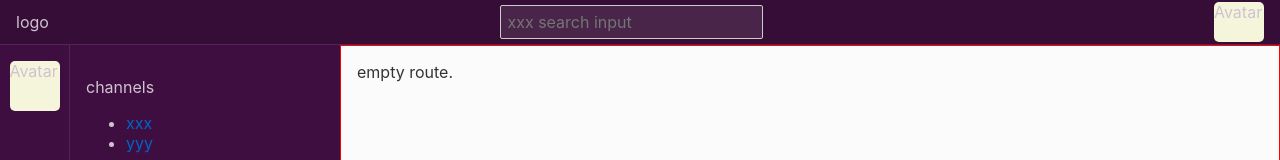
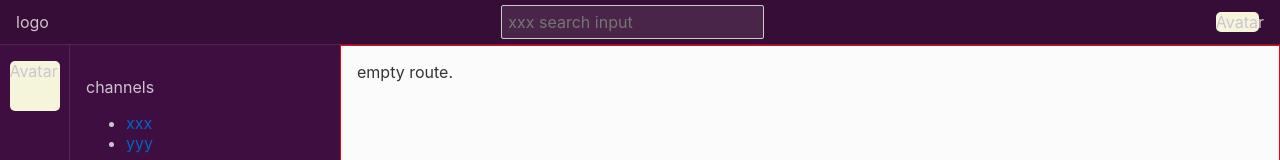
Before and after one commit to utkukaratas/selfslakc, a Svelte app in the folder frontend/: page / in a window 1280 px wide. Shown: the top 160 px of the page. Built offline with nearby package versions, Linux system fonts and the light colour scheme.

Commit message:
impl. a generic dropdown component.

```diff
--- /dev/null
+++ b/frontend/src/components/controls/Dropdown.svelte
@@ -0,0 +1,44 @@
+<script>
+  let self = null
+  let shouldShow = false
+
+  function handleClick() {
+    shouldShow = true
+  }
+
+  // xxx: impl. ondestroy
+  document.addEventListener('click', function(e) {
+    if (!self.contains(e.target)) {
+      shouldShow = false
+    }
+  });
+</script>
+
+<style>
+  .dropdown {
+    position: relative;
+    display: inline-block;
+  }
+
+  .dropdown-content {
+    display: none;
+    position: absolute;
+    background-color: #f1f1f1;
+    min-width: 160px;
+    box-shadow: 0px 8px 16px 0px rgba(0, 0, 0, 0.2);
+    z-index: 1;
+  }
+
+  .show {
+    display: block;
+  }
+</style>
+
+<div bind:this={self} class="dropdown" on:click="{handleClick}">
+  <slot>
+  </slot>
+  <div class="dropdown-content" class:show="{shouldShow}">
+    <slot name="content">
+    </slot>
+  </div>
+</div>
--- a/frontend/src/components/layout/TheHeader.svelte
+++ b/frontend/src/components/layout/TheHeader.svelte
@@ -1,17 +1,26 @@
 <script>
+  import Dropdown from '../controls/Dropdown.svelte'
 	import Avatar from '../controls/Avatar.svelte'
 </script>
 
-<div>
+<header>
   logo
 
   <input type="text" placeholder="xxx search input" />
 
-  <Avatar />
-</div>
+  <Dropdown>
+    <Avatar />
+    <div slot="content">
+      <ul>
+        <li>settings</li>
+        <li>sign out</li>
+      </ul>
+    </div>
+  </Dropdown>
+</header>
 
 <style>
-  div {
+  header {
     display: flex;
     justify-content: space-between;
     align-items: center;
--- a/frontend/src/components/routes/Channel.svelte
+++ b/frontend/src/components/routes/Channel.svelte
@@ -2,6 +2,7 @@
 	import ChannelConversation from '../controls/ChannelConversation.svelte'
 </script>
 
+channel
 <ChannelConversation />
 
 <style>
```
